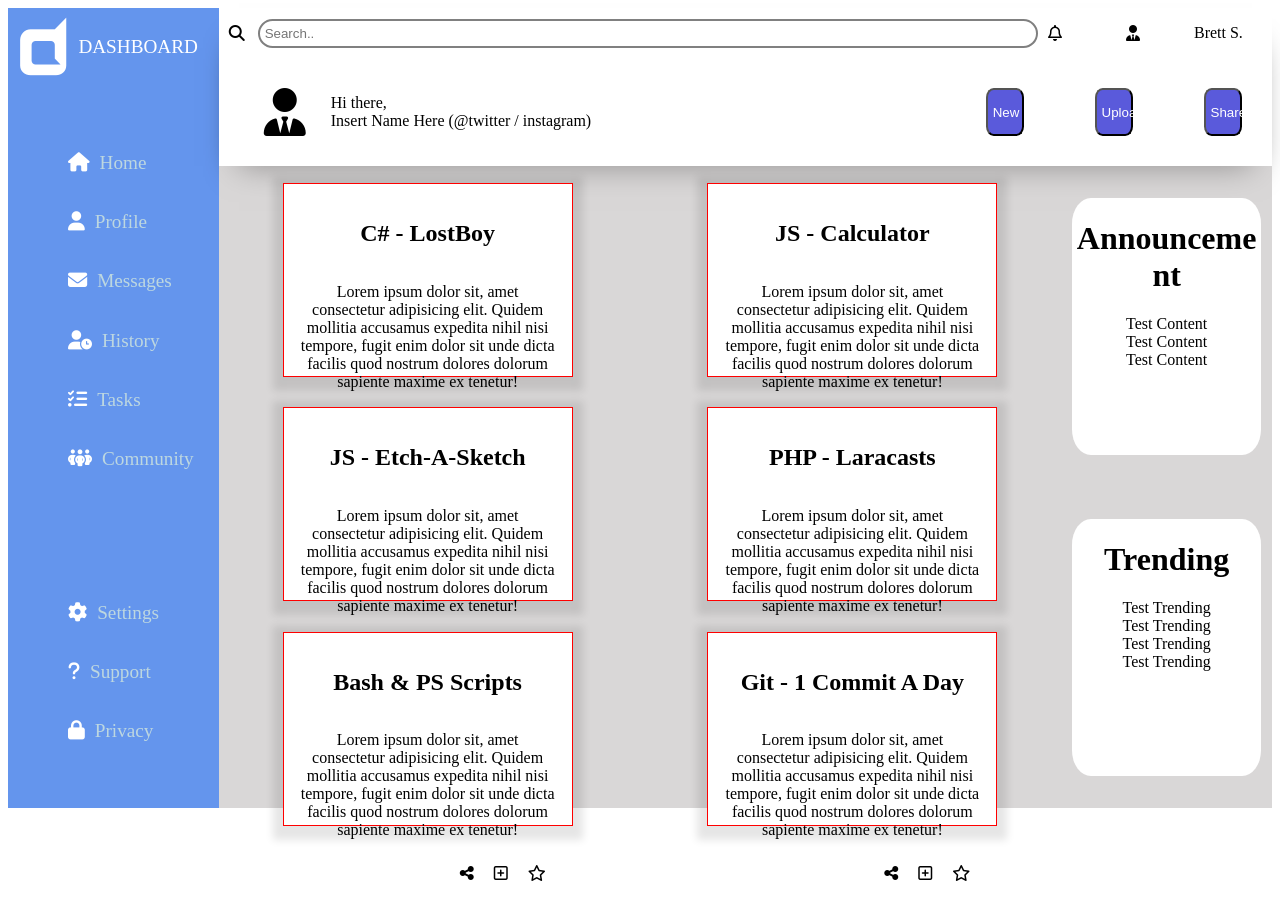
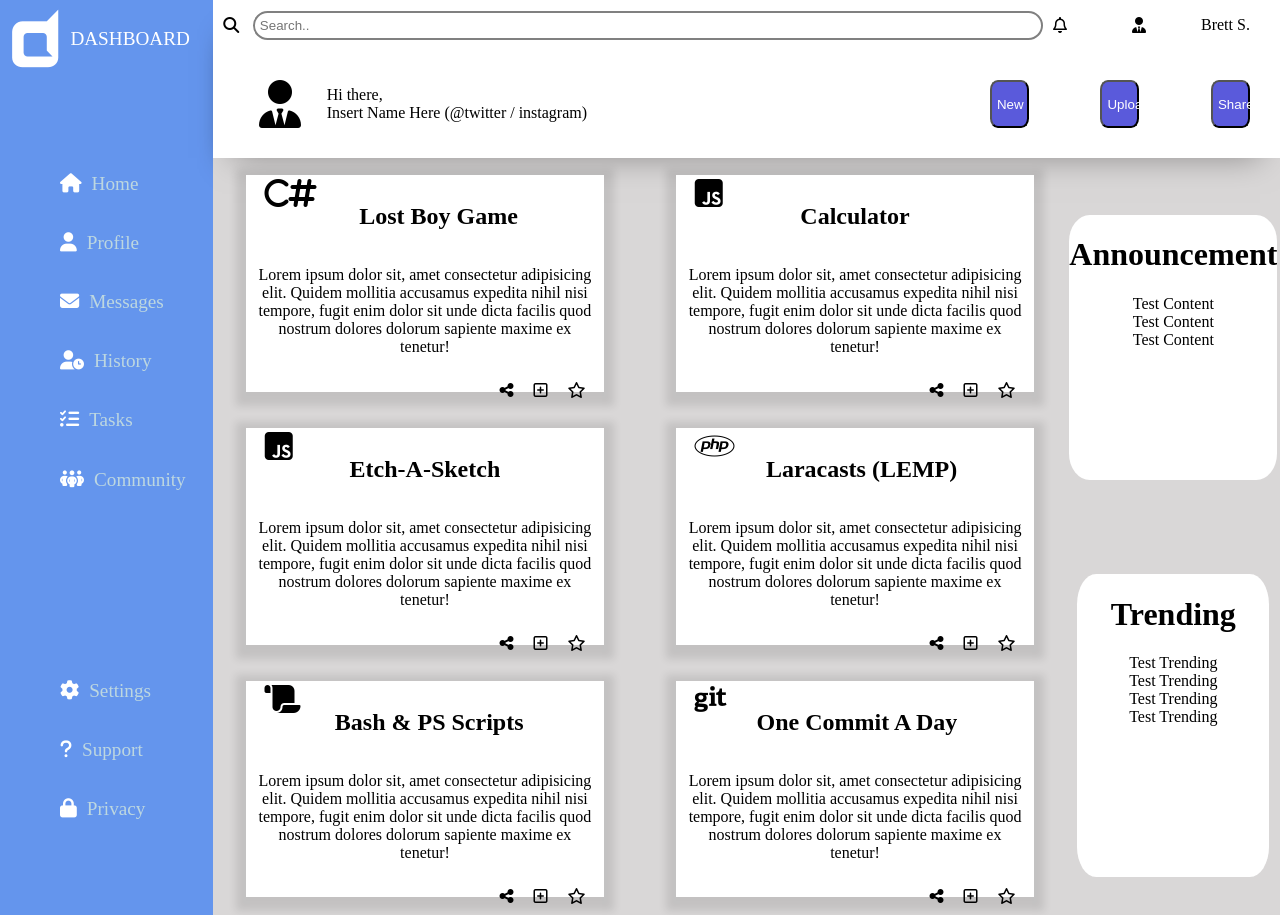
Before and after one commit to 13011brett/admin-dashboard, a plain HTML site: page index.html in a window 1280 px wide. Before the commit the page ends 891 px from the top, so only its background shows below. Drawn offline with Linux system fonts and the light colour scheme.

Commit message:
Added programming language icons

```diff
--- a/index.html
+++ b/index.html
@@ -62,7 +62,10 @@
         <div class="main-content">
             <div class="projects">
                 <div class="card-project">
-                    <h2>C# - LostBoy</h2>
+                    <div class="codes">
+                        <i class="fa-solid fa-c fa-2xl">#</i>
+                        <h2 style="justify-self: center;">Lost Boy Game</h2>
+                    </div>
                     <p>Lorem ipsum dolor sit, amet consectetur adipisicing elit. Quidem mollitia accusamus expedita nihil nisi tempore, fugit enim dolor sit unde dicta facilis quod nostrum dolores dolorum sapiente maxime ex tenetur!</p>
                     <div class="card_buttons">
                         <a href="#">
@@ -77,7 +80,11 @@
                     </div>
                 </div>
                 <div class="card-project">
-                    <h2>JS - Calculator</h2>
+
+                    <div class="codes">
+                        <i class="fa-brands fa-square-js fa-2xl"></i>
+                        <h2 style="justify-self: center;">Calculator</h2>
+                    </div>
                     <p>Lorem ipsum dolor sit, amet consectetur adipisicing elit. Quidem mollitia accusamus expedita nihil nisi tempore, fugit enim dolor sit unde dicta facilis quod nostrum dolores dolorum sapiente maxime ex tenetur!</p>
                     <div class="card_buttons">
                         <a href="#">
@@ -92,7 +99,10 @@
                     </div>
                 </div>
                 <div class="card-project">
-                    <h2>JS - Etch-A-Sketch</h2>
+                    <div class="codes">
+                        <i class="fa-brands fa-square-js fa-2xl"></i>
+                        <h2 style="justify-self: center;">Etch-A-Sketch</h2>
+                    </div>
                     <p>Lorem ipsum dolor sit, amet consectetur adipisicing elit. Quidem mollitia accusamus expedita nihil nisi tempore, fugit enim dolor sit unde dicta facilis quod nostrum dolores dolorum sapiente maxime ex tenetur!</p>
                     <div class="card_buttons">
                         <a href="#">
@@ -107,7 +117,10 @@
                     </div>
                 </div>
                 <div class="card-project">
-                    <h2>PHP - Laracasts</h2>
+                    <div class="codes">
+                        <i class="fa-brands fa-php fa-2xl"></i>
+                        <h2 style="justify-self: center;">Laracasts (LEMP)</h2>
+                    </div>
                     <p>Lorem ipsum dolor sit, amet consectetur adipisicing elit. Quidem mollitia accusamus expedita nihil nisi tempore, fugit enim dolor sit unde dicta facilis quod nostrum dolores dolorum sapiente maxime ex tenetur!</p>
                     <div class="card_buttons">
                         <a href="#">
@@ -122,7 +135,10 @@
                     </div>
                 </div>
                 <div class="card-project">
-                    <h2>Bash & PS Scripts</h2>
+                    <div class="codes">
+                        <i class="fa-solid fa-scroll fa-2xl"></i>
+                        <h2 style="justify-self: center;">Bash & PS Scripts</h2>
+                    </div>
                     <p>Lorem ipsum dolor sit, amet consectetur adipisicing elit. Quidem mollitia accusamus expedita nihil nisi tempore, fugit enim dolor sit unde dicta facilis quod nostrum dolores dolorum sapiente maxime ex tenetur!</p>
                     <div class="card_buttons">
                         <a href="#">
@@ -137,7 +153,10 @@
                     </div>
                 </div>
                 <div class="card-project">
-                    <h2>Git - 1 Commit A Day</h2>
+                    <div class="codes">
+                        <i class="fa-brands fa-git fa-2xl"></i>
+                        <h2 style="justify-self: center;">One Commit A Day</h2>
+                    </div>
                     <p>Lorem ipsum dolor sit, amet consectetur adipisicing elit. Quidem mollitia accusamus expedita nihil nisi tempore, fugit enim dolor sit unde dicta facilis quod nostrum dolores dolorum sapiente maxime ex tenetur!</p>
                     <div class="card_buttons">
                         <a href="#">
--- a/style.css
+++ b/style.css
@@ -1,3 +1,7 @@
+body{
+    margin:0;
+}
+
 .container{
     display:grid;
     grid-template-columns: 1fr 5fr;
@@ -6,6 +10,13 @@
 
 
 }
+
+.codes{
+    display:grid;
+    grid-template-columns: 1fr 5fr 1fr;
+    padding:0;
+}
+
 .sidebar{
     grid-column: 1;
     grid-row: 1 /  4;
@@ -96,13 +107,17 @@
 }
 
 .announcements{
+    display:flex;
+    flex-direction: column;
     align-self: center;
     justify-self: center;
     text-align: center;
     overflow: hidden;
     background-color: white;
-    width:90%;
-    height:80%;
+
+    min-height:70%;
+    max-width: 100%;
+    max-height: 100%;
     border-radius: 10%;
     overflow: hidden;
     text-overflow: ellipsis;
@@ -128,12 +143,12 @@
     flex-direction: column;
     flex-grow: 0;
     flex-shrink: 1;
-    border: 1px solid red;
     justify-self: center;
     text-align: center;
-    width:20vw;
-    height:20vh;
-    padding: 1em;
+    min-width:15vw;
+    min-height:15vh;
+
+    padding: 0.5em;
     margin: 0 1em;
     background-color: white;
 
```
